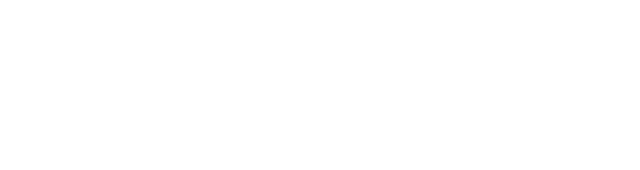
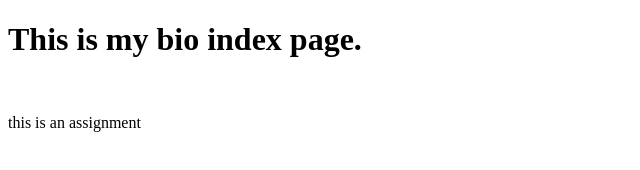
Before and after one commit to mlcosg/mlcosg.github.io, a plain HTML site: page index.html in a window 1280 px wide. Shown: the whole page, without its empty margins (0-640 px from the left). Drawn offline with Linux system fonts and the light colour scheme.

Commit message:
githubbio

```diff
--- a/index.html
+++ b/index.html
@@ -6,6 +6,9 @@
   <title>My Bio</title>
 </head>
 <body>
+  <h1>This is my bio index page.</h1>
+  <br>
+  <p> this is an assignment</p>
 
 </body>
 </html>
```
